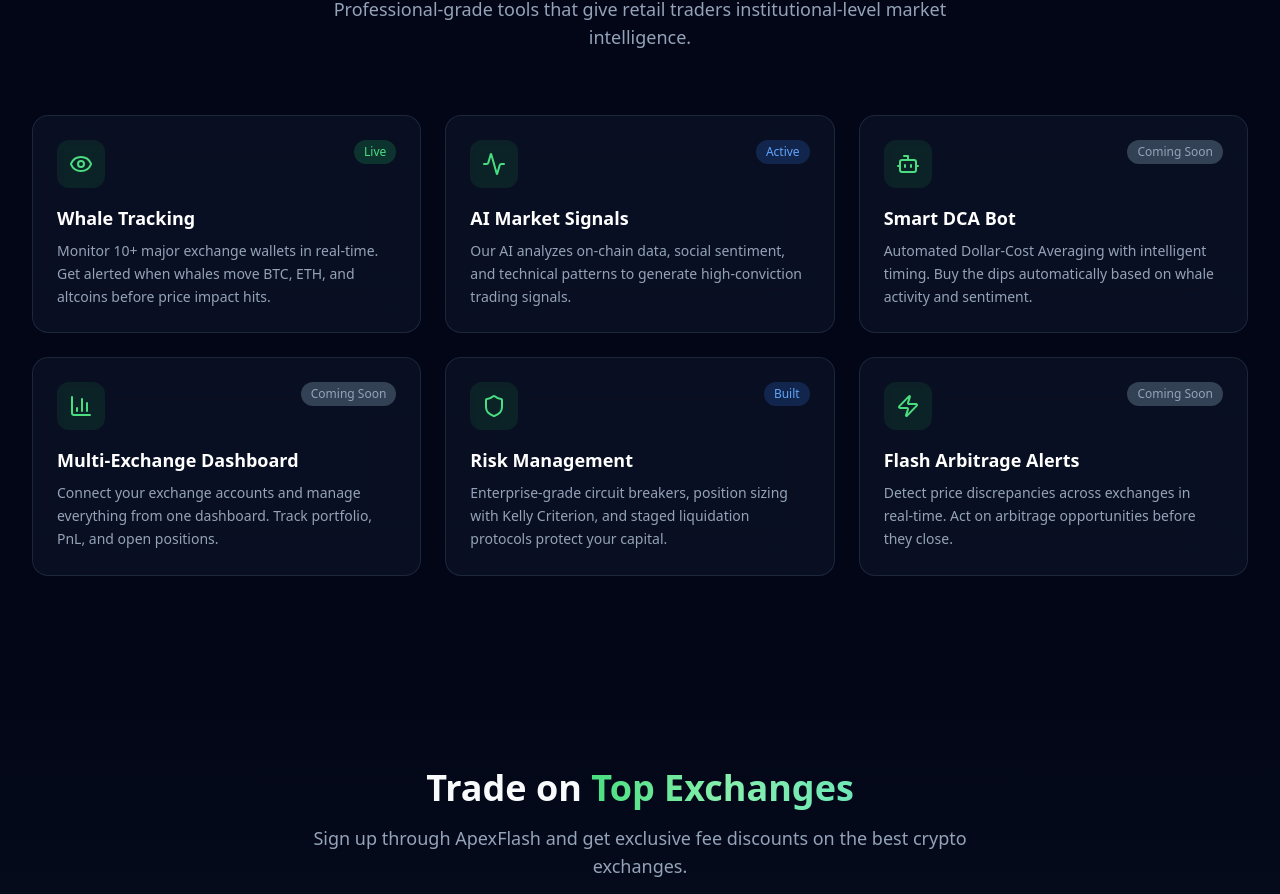
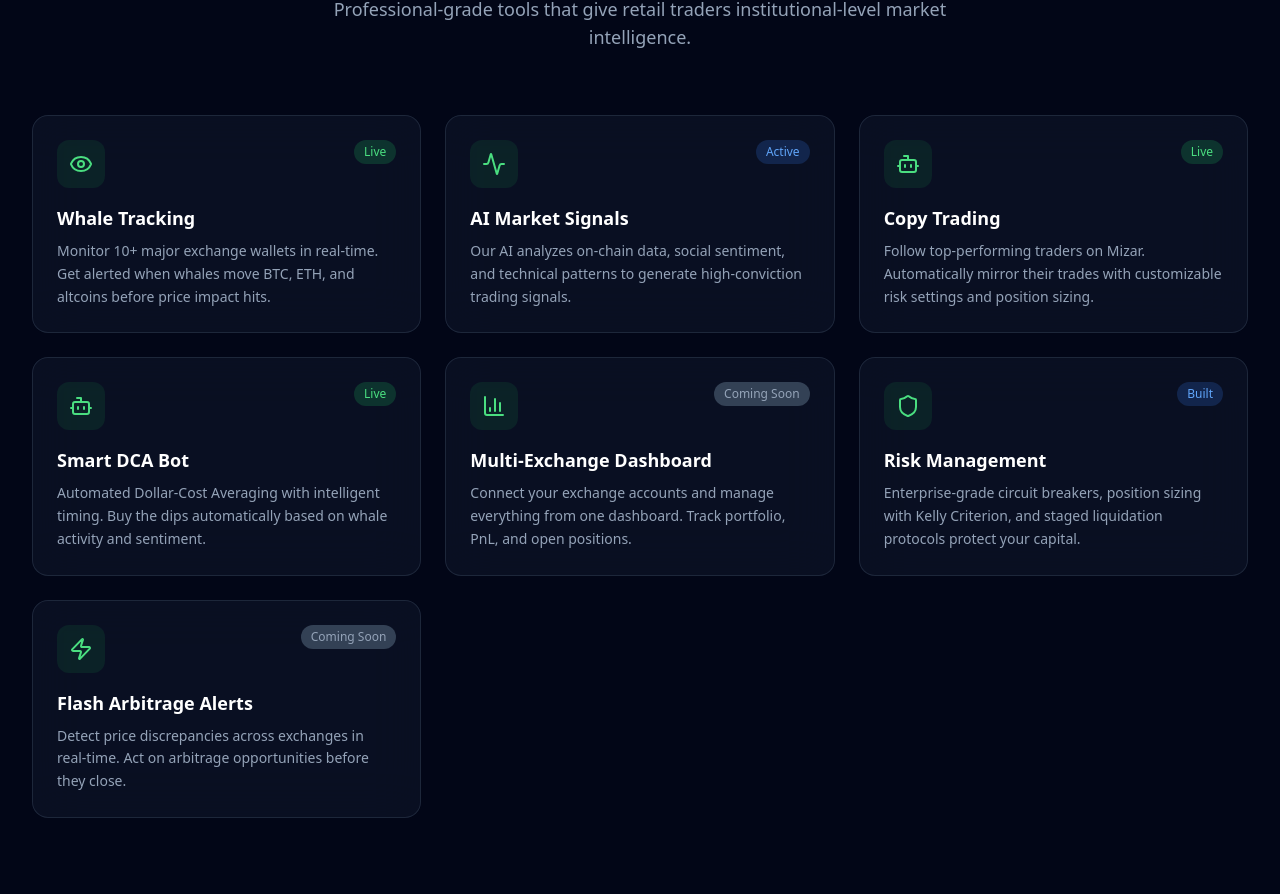
Before and after one commit to Mind-Vault-AI/apexflash-app, a Next.js app: page / in a window 1280 px wide. Shown: the part 957-1851 px from the top of the page. Built offline with nearby package versions, Linux system fonts and the light colour scheme; no server answers.

Commit message:
feat: add Copy Trading to Features - badge Live

```diff
--- a/src/components/Features.tsx
+++ b/src/components/Features.tsx
@@ -17,10 +17,17 @@
   },
   {
     icon: Bot,
+    title: 'Copy Trading',
+    description:
+      'Follow top-performing traders on Mizar. Automatically mirror their trades with customizable risk settings and position sizing.',
+    badge: 'Live',
+  },
+  {
+    icon: Bot,
     title: 'Smart DCA Bot',
     description:
       'Automated Dollar-Cost Averaging with intelligent timing. Buy the dips automatically based on whale activity and sentiment.',
-    badge: 'Coming Soon',
+    badge: 'Live',
   },
   {
     icon: BarChart3,
```
